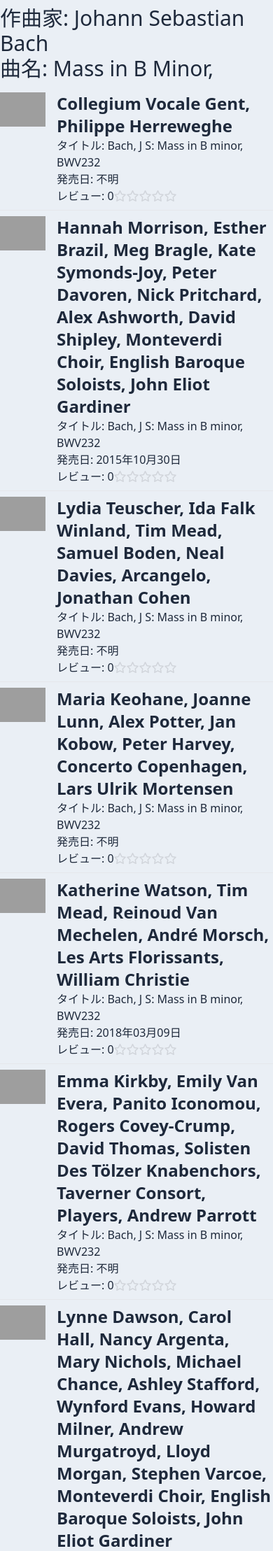
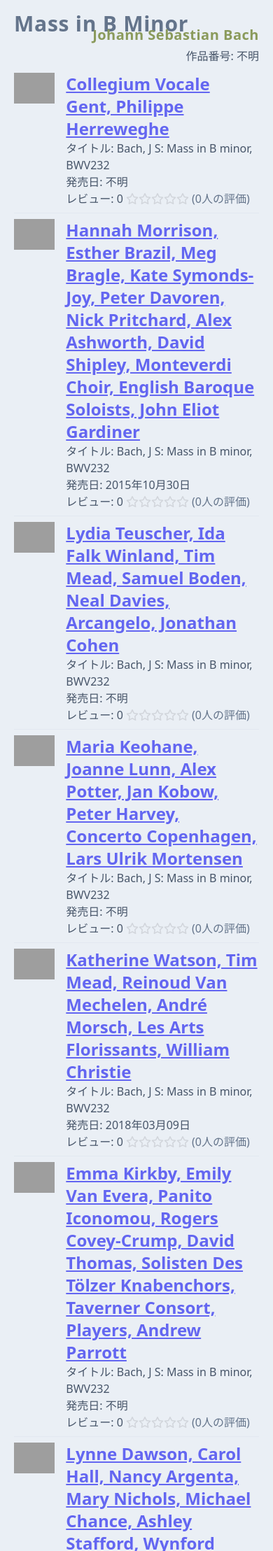
Before and after one commit to munablamu/portfolio-classic-review-app, a Laravel app: page /musics/1 in a window 390 px wide. Shown: the part 56-2273 px from the top of the page at 70% size. Run offline with Laravel 10, Linux system fonts and the light colour scheme; data comes from the database, SQL or seed files in the repository; data that the repository does not hold is empty; style sheets or scripts are compiled from the project's sources; parts of the project's set-up code (start-up, migrations or seed data) failed here and were passed over; some libraries are stand-ins or nearby versions; grey boxes are pictures that could not be loaded.

Commit message:
music/showページを修正

```diff
--- a/app/Models/Music.php
+++ b/app/Models/Music.php
@@ -33,4 +33,14 @@
 
         return $array;
     }
+
+    public function getOpusStringAttribute()
+    {
+        $opus = $this->opus;
+        if ( $opus !== null ) {
+            return $opus;
+        } else {
+            return '不明';
+        }
+    }
 }
--- a/resources/css/app.css
+++ b/resources/css/app.css
@@ -62,7 +62,7 @@
     @apply text-purple-500;
 }
 .search_h {
-    @apply md:text-7xl sm:text-6xl text-3xl font-bold text-right mr-5 text-slate-300 capitalize;
+    @apply md:text-7xl sm:text-6xl text-3xl font-bold tracking-wide text-right mr-5 text-slate-300 capitalize;
 }
 
 @tailwind utilities;
--- a/resources/views/components/common/header.blade.php
+++ b/resources/views/components/common/header.blade.php
@@ -41,13 +41,13 @@
       <a href="#" class="block px-2 py-1 rounded-md hover:text-slate-100 hover:bg-slate-600 focus:bg-slate-500">このサイトの使い方</a>
       @guest
         <a href="{{ route('login') }}" class="block px-2 py-1 rounded-md hover:text-slate-100 hover:bg-slate-600 focus:bg-slate-500">Login</a>
-        <a href="{{ route('register') }}" class="block px-2 py-1 rounded-md hover:text-slate-100 hover:bg-slate-600 focus:bg-slate-500">Signup</a>
+        <a href="{{ route('register') }}" class="block px-2 py-1 rounded-md text-yellow-500 hover:text-yellow-400 focus:text-yellow-300 hover:bg-slate-600 focus:bg-slate-500">Signup</a>
       @endguest
       @auth
         <a href="{{ route('home') }}" class="block px-2 py-1 rounded-md hover:text-slate-100 hover:bg-slate-600 focus:bg-slate-500">Home</a>
         <form action="{{ route('logout') }}" method="post">
           @csrf
-          <button type="submit" class="w-full text-right block px-2 py-1 rounded-md hover:text-slate-100 hover:bg-slate-600 focus:bg-slate-500">Logout</a>
+          <button type="submit" class="w-full text-right block px-2 py-1 rounded-md text-pink-500 hover:text-pink-400 focus:text-pink-300 hover:bg-slate-600 focus:bg-slate-500">Logout</a>
         </form>
       @endauth
     </nav>
--- a/resources/views/components/common/rate.blade.php
+++ b/resources/views/components/common/rate.blade.php
@@ -6,10 +6,10 @@
 
 <div class="flex items-center gap-0 text-base">
   @for ($i = 0; $i < $fullStars; $i++)
-    <i class="fas fa-star text-yellow-400"></i>
+    <i class="fas fa-star text-sage-400"></i>
   @endfor
   @if ($halfStar)
-    <i class="fas fa-star-half-alt text-yellow-400"></i>
+    <i class="fas fa-star-half-alt text-sage-400"></i>
   @endif
   @for ($i = 0; $i < $emptyStars; $i++)
     <i class="far fa-star text-gray-300"></i>
--- a/resources/views/components/layout.blade.php
+++ b/resources/views/components/layout.blade.php
@@ -20,7 +20,7 @@
     </style>
     -->
   </head>
-  <body class="flex flex-col min-h-screen bg-slate-150 text-slate-800 md:antialiased">
+  <body class="flex flex-col min-h-screen bg-slate-150 text-slate-600 md:antialiased">
     <x-common.header />
     <x-common.session_feedback />
     <div class="flex-grow pt-16 relative w-full max-w-[60rem] mx-auto">
--- a/resources/views/components/recording/card.blade.php
+++ b/resources/views/components/recording/card.blade.php
@@ -1,3 +1,4 @@
+<div>
   <div class="flex">
     <div class="w-1/6">
       <a href="{{ route('recording.show', ['recording' => $recording]) }}">
@@ -6,14 +7,16 @@
     </div>
     <div class="w-5/6 pl-4">
       <a href="{{ route('recording.show', ['recording' => $recording]) }}">
-        <h2 class="text-2xl font-bold">{{ $recording->artists_string }}</h2>
+        <h3 class="url text-2xl font-bold">{{ $recording->artists_string }}</h3>
       </a>
-      <p class="text-base">タイトル: {{ $recording->title }}</p>
-      <p class="text-base">発売日: {{ $recording->release_date_string }}</p>
-      <div class="flex">
-        <p class="text-base">レビュー: {{ $recording->average_rate }}</p>
+      <p>タイトル: {{ $recording->title }}</p>
+      <p>発売日: {{ $recording->release_date_string }}</p>
+      <div class="flex items-center">
+        <p class="mr-1">レビュー: {{ $recording->average_rate }}</p>
         <x-common.rate :rate="$recording->average_rate" />
+        <p class="ml-1 text-slate-500">({{ $recording->reviews->count() }}人の評価)</p>
       </div>
     </div>
   </div>
-</a>
+  <hr class="border-t border-slate-200 mt-2 mb-2">
+</div>
--- a/resources/views/music/show.blade.php
+++ b/resources/views/music/show.blade.php
@@ -1,14 +1,24 @@
 <x-layout title='Classic Music Review App'>
-  <h2 class="text-3xl mb-4">
-    作曲家: {{ $music->composer->name }}<br />
-    曲名: {{ $music->title }}, {{ $music->opus }}
-  </h2>
+  <div class="mx-5">
+    <div class="relative pt-2 pb-1">
+      <h1 class="text-3xl sm:text-6xl font-black tracking-wide text-slate-500">
+        {{ $music->title }}
+      </h1>
+      <h2 class="text-xl sm:text-5xl font-bold tracking-wide text-right -mt-4 sm:-mt-5 text-sage-500">
+        {{ $music->composer->name }}
+      </h2>
+    </div>
+    <div class="mb-3 text-right">
+      <span>作品番号: {{ $music->opus_string }}</span>
+    </div>
+  </div>
 
-  <div>
+  <ul class="mx-5">
     @foreach ( $recordings as $i_recording )
-      <x-recording.card :recording=$i_recording />
-      <hr class="border-t border-blue-gray-200 mt-2 mb-2">
+      <li>
+        <x-recording.card :recording=$i_recording />
+      </li>
     @endforeach
     {{ $recordings->links() }}
-  </div>
+  </ul>
 </x-layout>
--- a/tailwind.config.js
+++ b/tailwind.config.js
@@ -20,6 +20,18 @@
             colors: {
                 'slate': {
                     '150': '#eaeff5',
+                },
+                'sage': {
+                    '50': '#F3F4D8',
+                    '100': '#E1E5B2',
+                    '200': '#CFD68C',
+                    '300': '#BDC766',
+                    '400': '#ABB840',
+                    '500': '#8A9A5B',
+                    '600': '#6E8A30',
+                    '700': '#526A20',
+                    '800': '#364A10',
+                    '900': '#1A2A00',
                 }
             }
         },
```
